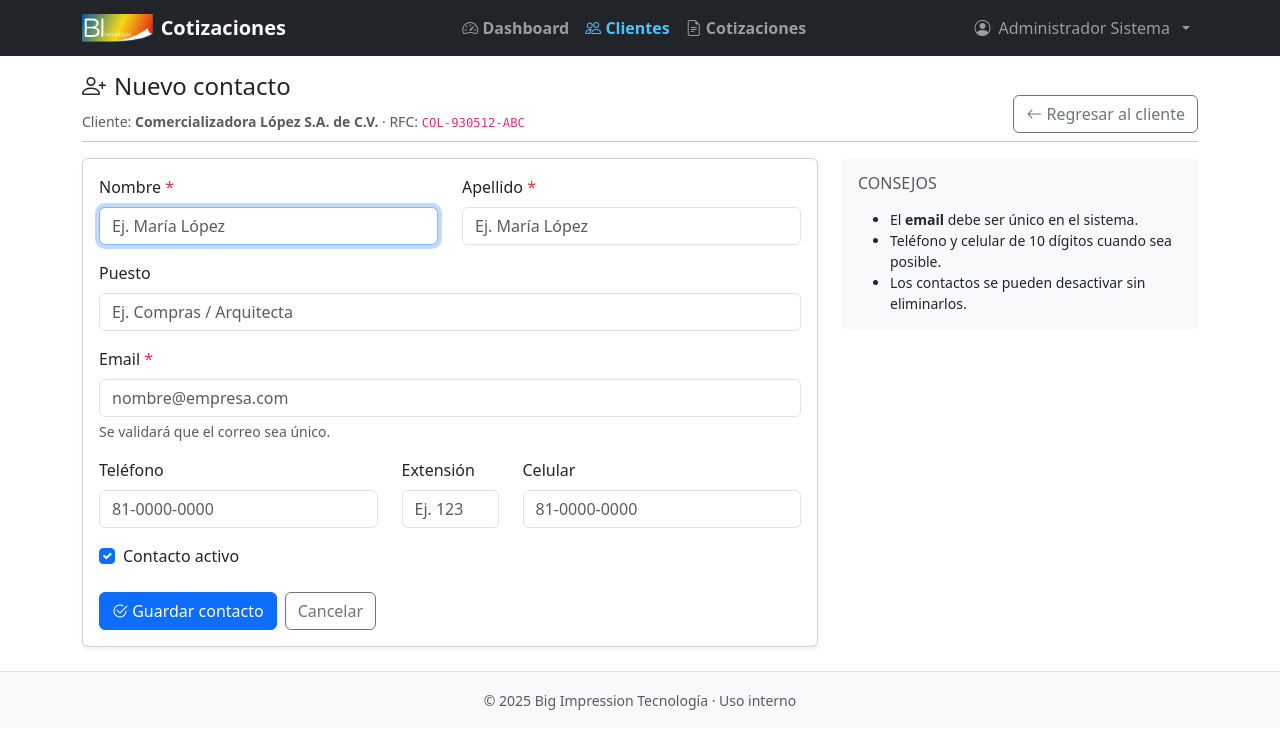
After one commit to brewermawa/bitquotes, a Django app: a page that uses customers/templates/customers/contact_form.html in a window 1280 px wide. The commit adds this page. Shown: the top 749 px of the page. Run offline with Django 5.2, Linux system fonts and the light colour scheme; a user stored in the database is signed in; data comes from the database, SQL or seed files in the repository; both versions use the stored data as it was after the commit; some libraries are stand-ins or nearby versions.

Commit message:
Crear contacto funcional, faltan detalles

```diff
--- a/customers/templates/customers/_customer_row_readonly.html
+++ b/customers/templates/customers/_customer_row_readonly.html
@@ -2,7 +2,7 @@
     <!-- Nombre -->
     <td style="min-width:260px;">
         <div class="fw-semibold text-truncate" style="max-width: 360px;" data-hl="1">
-            <a href="#" class="text-decoration-none">{{ customer.name }}</a>
+            <a href="{{ customer.get_absolute_url }}" class="text-decoration-none">{{ customer.name }}</a>
         </div>
     </td>
 
@@ -26,7 +26,7 @@
                hx-swap="outerHTML">
                 <i class="bi bi-pencil-square"></i> Editar
             </a>
-            <a href="#" class="btn btn-sm btn-outline-success">
+            <a href="{{ customer.get_absolute_url }}" class="btn btn-sm btn-outline-success">
                 <i class="bi bi-people"></i> Contactos
             </a>
             <a href="#" class="btn btn-sm btn-outline-secondary">
--- /dev/null
+++ b/customers/templates/customers/contact_form.html
@@ -0,0 +1,189 @@
+{% extends "base.html" %}
+
+{% block title %} - Nuevo contacto{% endblock %}
+{% block nav_active_clientes %}active{% endblock %}
+
+{% block content_header %}
+  <div class="d-flex align-items-end justify-content-between mt-3 mb-2">
+    <div>
+      <h1 class="h4 mb-2 d-flex align-items-center gap-2">
+        <i class="bi bi-person-plus"></i> Nuevo contacto
+      </h1>
+      <small class="text-muted">
+        Cliente: <strong>{{ customer.name }}</strong> · RFC: <code>{{ customer.formatted_rfc|default:customer.rfc }}</code>
+      </small>
+    </div>
+    <div>
+      <a href="{{ customer.get_absolute_url }}" class="btn btn-outline-secondary">
+        <i class="bi bi-arrow-left"></i> Regresar al cliente
+      </a>
+    </div>
+  </div>
+  <hr class="mt-2 mb-3">
+{% endblock content_header %}
+
+{% block content %}
+    <div class="row">
+        <div class="col-12 col-lg-8">
+            <div class="card shadow-sm">
+                <div class="card-body">
+
+                {# Errores generales del formulario #}
+                    {% if form.non_field_errors %}
+                        <div class="alert alert-danger">
+                        {% for e in form.non_field_errors %}{{ e }}<br>{% endfor %}
+                        </div>
+                    {% endif %}
+
+                    <form method="post" action="{% url 'customers:new_contact' customer.slug %}" novalidate>
+                        {% csrf_token %}
+
+                        <!-- Nombre  y apelliso-->
+                        <div class="row">
+                            <div class="col-md-6 mb-3">
+                                <label class="form-label">Nombre <span class="text-danger">*</span></label>
+                                <input type="text"
+                                       name="{{ form.first_name.name }}"
+                                       value="{{ form.first_name.value|default_if_none:'' }}"
+                                       maxlength="80"
+                                       required
+                                       autofocus
+                                       class="form-control {% if form.first_name.errors %}is-invalid{% endif %}"
+                                       placeholder="Ej. María López">
+                                {% if form.first_name.errors %}
+                                    <div class="invalid-feedback">
+                                        {% for e in form.first_name.errors %}{{ e }}{% endfor %}
+                                    </div>
+                                {% endif %}
+                            </div>
+                            <div class="col-md-6 mb-3">
+                                <label class="form-label">Apellido <span class="text-danger">*</span></label>
+                                <input type="text"
+                                       name="{{ form.last_name.name }}"
+                                       value="{{ form.last_name.value|default_if_none:'' }}"
+                                       maxlength="80"
+                                       required
+                                       autofocus
+                                       class="form-control {% if form.last_name.errors %}is-invalid{% endif %}"
+                                       placeholder="Ej. María López">
+                                {% if form.last_name.errors %}
+                                    <div class="invalid-feedback">
+                                        {% for e in form.last_name.errors %}{{ e }}{% endfor %}
+                                    </div>
+                                {% endif %}
+                            </div>
+                        </div>
+
+                        <!-- Puesto (opcional) -->
+                        <div class="mb-3">
+                            <label class="form-label">Puesto</label>
+                            <input type="text"
+                                   name="{{ form.title.name }}"
+                                   value="{{ form.title.value|default_if_none:'' }}"
+                                   maxlength="80"
+                                   class="form-control {% if form.title.errors %}is-invalid{% endif %}"
+                                   placeholder="Ej. Compras / Arquitecta">
+                            {% if form.title.errors %}
+                                <div class="invalid-feedback">
+                                    {% for e in form.title.errors %}{{ e }}{% endfor %}
+                                </div>
+                            {% endif %}
+                        </div>
+
+                        <!-- Email -->
+                        <div class="mb-3">
+                            <label class="form-label">Email <span class="text-danger">*</span></label>
+                            <input type="email"
+                                   name="{{ form.email.name }}"
+                                   value="{{ form.email.value|default_if_none:'' }}"
+                                   required
+                                   class="form-control {% if form.email.errors %}is-invalid{% endif %}"
+                                   placeholder="nombre@empresa.com">
+                            {% if form.email.errors %}
+                                <div class="invalid-feedback">
+                                    {% for e in form.email.errors %}{{ e }}{% endfor %}
+                                </div>
+                            {% else %}
+                                <div class="form-text">Se validará que el correo sea único.</div>
+                            {% endif %}
+                        </div>
+
+                        <!-- Teléfonos -->
+                        <div class="row">
+                            <div class="col-md-5 mb-3">
+                                <label class="form-label">Teléfono</label>
+                                <input type="text"
+                                       name="{{ form.phone.name }}"
+                                       value="{{ form.phone.value|default_if_none:'' }}"
+                                       class="form-control {% if form.phone.errors %}is-invalid{% endif %}"
+                                       placeholder="81-0000-0000">
+                                {% if form.phone.errors %}
+                                    <div class="invalid-feedback">
+                                        {% for e in form.phone.errors %}{{ e }}{% endfor %}
+                                    </div>
+                                {% endif %}
+                            </div>
+                            <div class="col-md-2 mb-3">
+                                <label class="form-label">Extensión</label>
+                                <input type="text"
+                                       name="{{ form.phone_extension.name }}"
+                                       value="{{ form.phone_extension.value|default_if_none:'' }}"
+                                       class="form-control {% if form.phone_extension.errors %}is-invalid{% endif %}"
+                                       placeholder="Ej. 123">
+                                {% if form.phone_extension.errors %}
+                                    <div class="invalid-feedback">
+                                        {% for e in form.phone_extension.errors %}{{ e }}{% endfor %}
+                                    </div>
+                                {% endif %}
+                            </div>
+                            <div class="col-md-5 mb-3">
+                                <label class="form-label">Celular</label>
+                                <input type="text"
+                                       name="{{ form.cel_phone.name }}"
+                                       value="{{ form.cel_phone.value|default_if_none:'' }}"
+                                       class="form-control {% if form.cel_phone.errors %}is-invalid{% endif %}"
+                                       placeholder="81-0000-0000">
+                                {% if form.cel_phone.errors %}
+                                    <div class="invalid-feedback">
+                                        {% for e in form.cel_phone.errors %}{{ e }}{% endfor %}
+                                    </div>
+                                {% endif %}
+                            </div>
+                        </div>
+                            <!-- Activo -->
+                        <div class="form-check mb-4">
+                            <input class="form-check-input" type="checkbox"
+                                name="{{ form.is_active.name }}"
+                                id="id_is_active"
+                                {% if form.is_active.value %}checked{% endif %}>
+                            <label class="form-check-label" for="id_is_active">
+                                Contacto activo
+                            </label>
+                        </div>
+
+                        <div class="d-flex gap-2">
+                            <button type="submit" class="btn btn-primary">
+                                <i class="bi bi-check2-circle"></i> Guardar contacto
+                            </button>
+                            <a href="{{ customer.get_absolute_url }}" class="btn btn-outline-secondary">Cancelar</a>
+                        </div>
+                    </form>
+                </div>
+            </div>
+        </div>
+
+        <!-- Tips -->
+        <div class="col-12 col-lg-4 mt-3 mt-lg-0">
+            <div class="card border-0 bg-light">
+                <div class="card-body">
+                    <h6 class="text-uppercase text-muted mb-3">Consejos</h6>
+                    <ul class="small mb-0">
+                        <li>El <strong>email</strong> debe ser único en el sistema.</li>
+                        <li>Teléfono y celular de 10 dígitos cuando sea posible.</li>
+                        <li>Los contactos se pueden desactivar sin eliminarlos.</li>
+                    </ul>
+                </div>
+            </div>
+        </div>
+  </div>
+{% endblock content %}
--- a/customers/urls.py
+++ b/customers/urls.py
@@ -8,10 +8,13 @@ urlpatterns = [
     path("", views.CustomerListView.as_view(), name="customer_list"),
     path("partial/", views.CustomerListPartialView.as_view(), name="customer_list_partial"),
     path("new/", views.CustomerCreateView.as_view(), name="new_customer"),
+    path("<slug:slug>/", views.CustomerDetailView.as_view(), name="customer_detail"),
 
 
     #Rutas para la edición de cliente
     path("<int:pk>/row/edit/", views.customer_row_edit, name="customer_row_partial"),
     path("<int:pk>/row/readonly/", views.customer_row_readonly, name="customer_row_readonly"),
     path("<int:pk>/row/update/", views.customer_row_update, name="customer_row_update"),
+
+    path("<slug:slug>/contact/new/", views.ContactCreateView.as_view(), name="new_contact")
 ]
--- a/customers/views.py
+++ b/customers/views.py
@@ -1,13 +1,13 @@
 import re
 import json
-from django.views.generic import ListView, CreateView
+from django.views.generic import ListView, CreateView, DetailView
 from django.contrib.auth.mixins import LoginRequiredMixin
 from django.urls import reverse, reverse_lazy
 from django.http import HttpResponse, HttpResponseBadRequest, HttpResponseRedirect
 from django.contrib.auth.decorators import login_required
 from django.shortcuts import render, get_object_or_404
 
-from .models import Customer
+from .models import Customer, Contact
 from users.models import CustomUser
 
 RFC_REGEX = re.compile(r"^([A-Za-zÑñ\x26]{3,4}([0-9]{2})(0[1-9]|1[0-2])(0[1-9]|1[0-9]|2[0-9]|3[0-1]))([A-Za-z\d]{3})?$")
@@ -74,6 +74,19 @@ class CustomerCreateView(LoginRequiredMixin, CreateView):
         context["users"] = CustomUser.objects.filter(is_active=True)
 
         return context
+
+class CustomerDetailView(LoginRequiredMixin, DetailView):
+    model = Customer
+
+    def get_context_data(self, **kwargs):
+        context = super().get_context_data(**kwargs)
+        context["contacts"] = self.object.contacts.all()
+
+        return context
+
+    def get_queryset(self):
+        return Customer.objects.select_related("assigned_to").prefetch_related("contacts")
+
 
 
 @login_required
@@ -165,3 +178,29 @@ def customer_row_update(request, pk):
     })
 
     return response
+
+class ContactCreateView(LoginRequiredMixin, CreateView):
+    model = Contact
+    fields = [
+        "first_name", "last_name", "title", "phone", "phone_extension",
+        "cel_phone", "email", "is_active"
+    ]
+    template_name = "customers/contact_form.html"
+
+    def dispatch(self, request, *args, **kwargs):
+        self.customer = get_object_or_404(Customer, slug=kwargs["slug"])
+        return super().dispatch(request, *args, **kwargs)
+
+    def get_context_data(self, **kwargs):
+        context = super().get_context_data(**kwargs)
+        context["customer"] = self.customer
+
+        return context
+
+    def form_valid(self, form):
+        form.instance.customer = self.customer
+
+        return super().form_valid(form)
+
+    def get_success_url(self):
+        return self.customer.get_absolute_url()
```
Also changed, not shown: customers/models.py (+6 -2 lines), customers/templates/customers/customer_detail.html (added, +118 -0 lines), customers/migrations/0008_contact_title.py (added), db.sqlite3.
